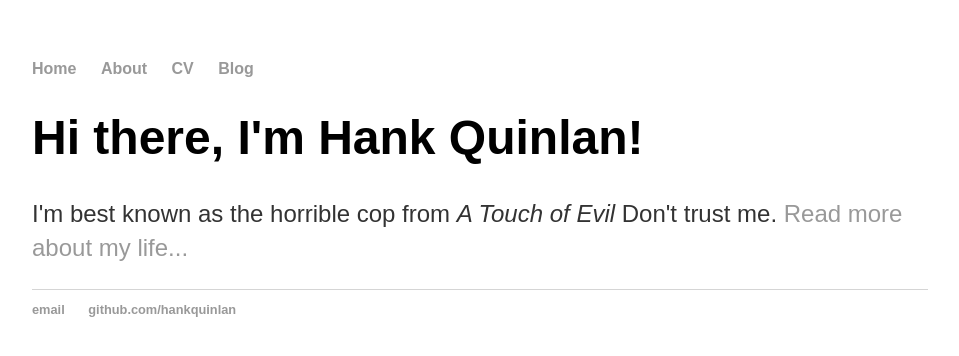
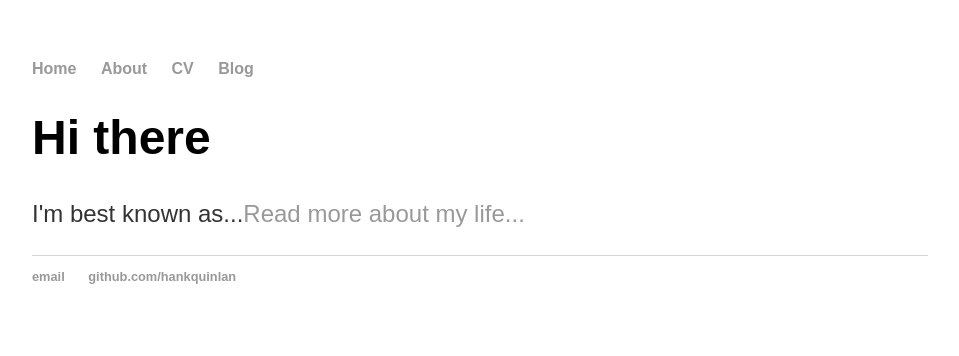
Before and after one commit to jbuffer/jbuffer.github.io, a Jekyll site: the page built from index.html, in a window 1280 px wide. Shown: the top 356 px of the page, without its empty margins (160-1119 px from the left). Built offline with Jekyll 4.4.1, drawn with Linux system fonts in a browser that asks for light colours; some web fonts are replaced.

Commit message:
Update index.html

```diff
--- a/index.html
+++ b/index.html
@@ -1,8 +1,8 @@
 ---
 layout: default
-title: Hank Quinlan, Horrible Cop
+title: Jbuffer, Professional Nose
 ---
 <div class="blurb">
-	<h1>Hi there, I'm Hank Quinlan!</h1>
-	<p>I'm best known as the horrible cop from <em>A Touch of Evil</em> Don't trust me. <a href="/about">Read more about my life...</a></p>
+	<h1>Hi there</h1>
+	<p>I'm best known as...<a href="/about">Read more about my life...</a></p>
 </div><!-- /.blurb -->
```
